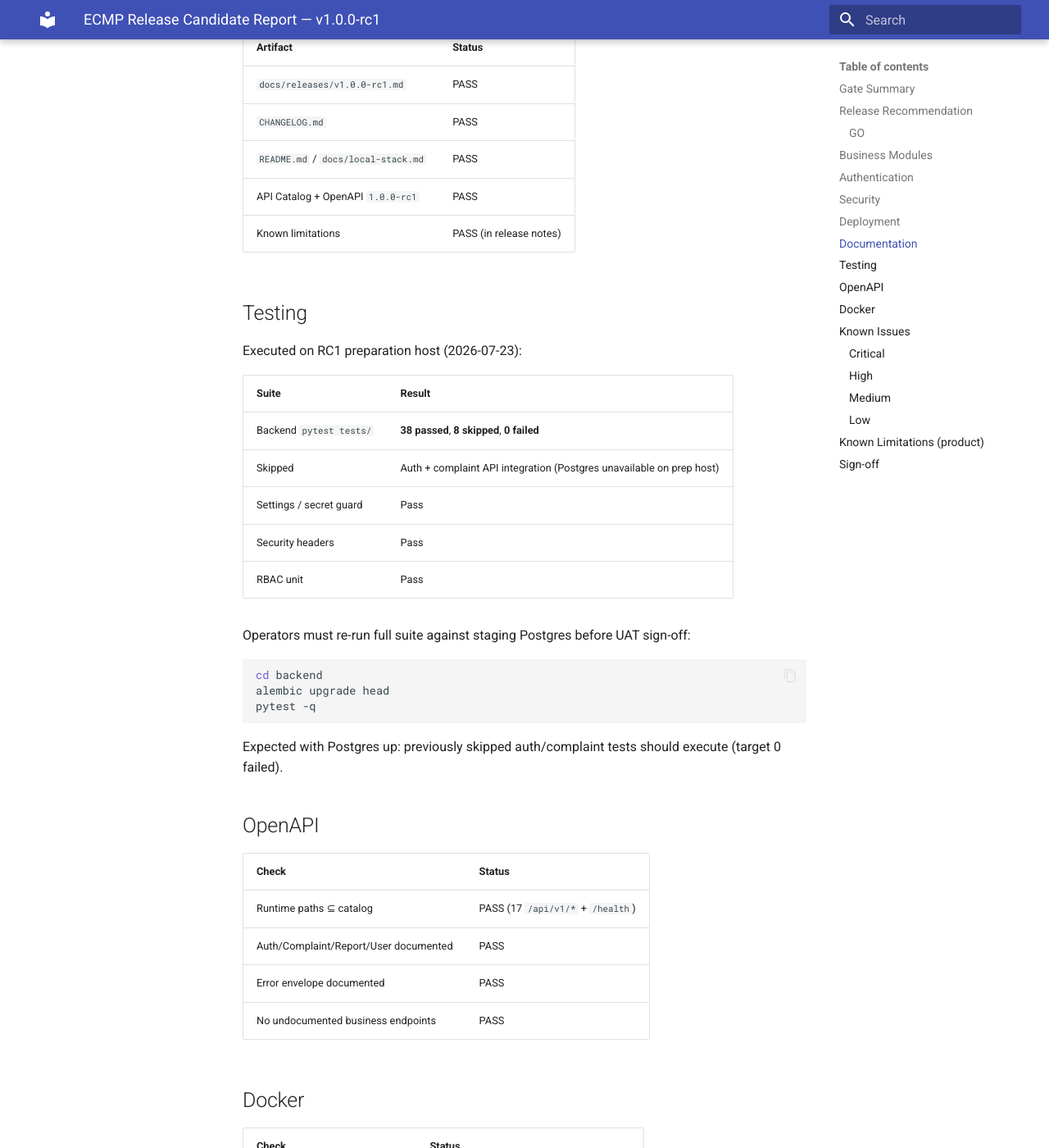
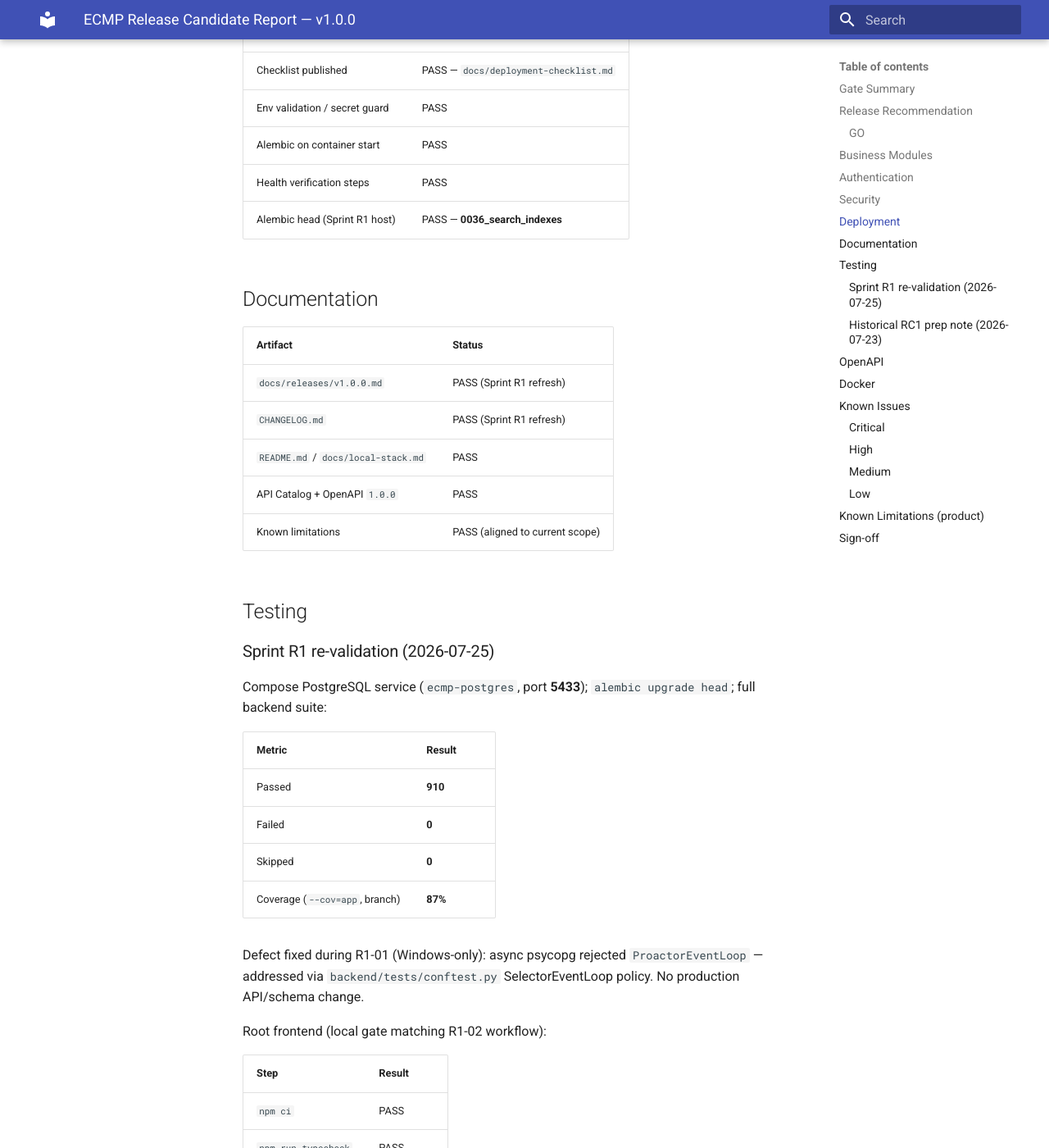
Before and after one commit to ribaxhut-sys/ECMP, an MkDocs documentation site: the page built from docs/releases/RC1_REPORT.md, in a window 1280 px wide and 1400 px high, scrolled down 3020 px. Shown: the whole window at 82% size. Built offline with MkDocs 1.6.1 and Material for MkDocs 9.7.7, drawn with Linux system fonts in a browser that asks for light colours; some of the changed text lies outside the part shown.

Commit message:
docs(R1-03): refresh v1.0.0 release notes and RC gate report
Align capability scope and Postgres test evidence (910 passed, 87% coverage) without adding features.

Co-authored-by: Cursor <cursoragent@cursor.com>

````diff
--- a/docs/releases/RC1_REPORT.md
+++ b/docs/releases/RC1_REPORT.md
@@ -1,12 +1,12 @@
-# ECMP Release Candidate Report — v1.0.0-rc1
+# ECMP Release Candidate Report — v1.0.0
 
 | Field | Value |
 |---|---|
 | ID | RC-RPT-001 |
-| Version | **1.0.0-rc1** |
-| Date | 2026-07-23 |
-| Task | PHASE-12 / TASK-014 |
-| Scope | Foundation stack (`backend/`, `frontend/`, Compose) — **no new features** |
+| Version | **1.0.0** (originally prepared as **1.0.0-rc1**) |
+| Date | 2026-07-25 |
+| Task | Sprint R1 / R1-01–R1-03 (re-validation); originally PHASE-12 / TASK-014 |
+| Scope | Foundation stack (`backend/`, `frontend/`, Compose) — **no new features in Sprint R1** |
 
 ## Gate Summary
 
@@ -17,15 +17,16 @@
 | Security | **PASS** |
 | Deployment | **PASS** |
 | Documentation | **PASS** |
-| Testing | **PASS** (unit/guard; integration skipped when Postgres unavailable) |
+| Testing | **PASS** (full suite vs Compose PostgreSQL — Sprint R1) |
 | OpenAPI | **PASS** |
 | Docker | **PASS** |
+| Root Frontend CI | **PASS** (npm ci · typecheck · build — Sprint R1-02) |
 
 ## Release Recommendation
 
 ### **GO**
 
-ECMP **v1.0.0-rc1** is ready for **staging / UAT**.
+ECMP **v1.0.0** remains **GO** for Production after Sprint R1 re-validation.
 
 Code freeze remains in effect: critical/high fixes and documentation only.
 
@@ -35,14 +36,20 @@ Code freeze remains in effect: critical/high fixes and documentation only.
 
 | Module | Status | Notes |
 |---|---|---|
-| Complaints | PASS | CRUD + audit |
+| Complaints | PASS | CRUD + domain processing + search |
 | Assignment | PASS | Supervisor + history |
-| Escalation | PASS | Supervisor + history |
-| Timeline | PASS | Immutable read |
-| Reporting | PASS | summary / by-status / by-branch |
-| User Management | PASS | bcrypt; hash never exposed |
+| Escalation | PASS | Supervisor + history + review/closure |
+| Resolutions / Appointments | PASS | Resolution + appointment lifecycle |
+| Timeline | PASS | Complaint + activity timeline |
+| Queue | PASS | Queues / tickets / counters |
+| SLA | PASS | Complaint SLA + policies |
+| Attachments | PASS | Aggregate-bound attachments |
+| Notifications | PASS | Templates + queue |
+| Reporting / KPI / Dashboard | PASS | Aggregates + panels |
+| User Management / IAM | PASS | Users + roles/permissions/scopes |
+| Settings / Audit / Branches | PASS | Platform support APIs |
 
-No TODO/FIXME in `backend/` or `frontend/src`. No schema/API additions in this task.
+No schema/API additions in Sprint R1 tasks.
 
 ## Authentication
 
@@ -50,7 +57,7 @@ No TODO/FIXME in `backend/` or `frontend/src`. No schema/API additions in this t
 |---|---|
 | Login (bcrypt) | PASS |
 | JWT access 15m | PASS |
-| Refresh 7d + rotation | PASS |
+| Refresh 7d + rotate | PASS |
 | Logout revoke | PASS |
 | `/auth/me` | PASS |
 | Dashboard without `NEXT_PUBLIC_ACCESS_TOKEN` | PASS |
@@ -75,47 +82,61 @@ No TODO/FIXME in `backend/` or `frontend/src`. No schema/API additions in this t
 | Env validation / secret guard | PASS |
 | Alembic on container start | PASS |
 | Health verification steps | PASS |
+| Alembic head (Sprint R1 host) | PASS — **0036_search_indexes** |
 
 ## Documentation
 
 | Artifact | Status |
 |---|---|
-| `docs/releases/v1.0.0-rc1.md` | PASS |
-| `CHANGELOG.md` | PASS |
+| `docs/releases/v1.0.0.md` | PASS (Sprint R1 refresh) |
+| `CHANGELOG.md` | PASS (Sprint R1 refresh) |
 | `README.md` / `docs/local-stack.md` | PASS |
-| API Catalog + OpenAPI `1.0.0-rc1` | PASS |
-| Known limitations | PASS (in release notes) |
+| API Catalog + OpenAPI `1.0.0` | PASS |
+| Known limitations | PASS (aligned to current scope) |
 
 ## Testing
 
-Executed on RC1 preparation host (2026-07-23):
+### Sprint R1 re-validation (2026-07-25)
 
-| Suite | Result |
+Compose PostgreSQL service (`ecmp-postgres`, port **5433**); `alembic upgrade head`; full backend suite:
+
+| Metric | Result |
 |---|---|
-| Backend `pytest tests/` | **38 passed**, **8 skipped**, **0 failed** |
-| Skipped | Auth + complaint API integration (Postgres unavailable on prep host) |
-| Settings / secret guard | Pass |
-| Security headers | Pass |
-| RBAC unit | Pass |
+| Passed | **910** |
+| Failed | **0** |
+| Skipped | **0** |
+| Coverage (`--cov=app`, branch) | **87%** |
 
-Operators must re-run full suite against staging Postgres before UAT sign-off:
+Defect fixed during R1-01 (Windows-only): async psycopg rejected `ProactorEventLoop` — addressed via `backend/tests/conftest.py` SelectorEventLoop policy. No production API/schema change.
+
+Root frontend (local gate matching R1-02 workflow):
+
+| Step | Result |
+|---|---|
+| `npm ci` | PASS |
+| `npm run typecheck` | PASS |
+| `npm run build` | PASS |
+
+### Historical RC1 prep note (2026-07-23)
+
+Earlier RC1 host run: **38 passed**, **8 skipped**, **0 failed** (auth/complaint integration skipped when Postgres unavailable). Superseded by Sprint R1 evidence above.
 
 ```bash
 cd backend
+# Compose Postgres on host port 5433 by default
+set POSTGRES_HOST=localhost
+set POSTGRES_PORT=5433
 alembic upgrade head
-pytest -q
+pytest -q --cov=app --cov-report=term
 ```
-
-Expected with Postgres up: previously skipped auth/complaint tests should execute (target 0 failed).
 
 ## OpenAPI
 
 | Check | Status |
 |---|---|
-| Runtime paths ⊆ catalog | PASS (17 `/api/v1/*` + `/health`) |
-| Auth/Complaint/Report/User documented | PASS |
+| Runtime routers wired in `backend/app/api/router.py` | PASS |
+| Auth/Complaint/Queue/SLA/Attachment/Notification/IAM documented | PASS |
 | Error envelope documented | PASS |
-| No undocumented business endpoints | PASS |
 
 ## Docker
 
@@ -137,12 +158,12 @@ Expected with Postgres up: previously skipped auth/complaint tests should execut
 
 ### High
 
-- None blocking RC1 GO
+- None blocking GO
 
 ### Medium
 
-- Foundation frontend has no dedicated Vitest suite yet (dashboard states covered by UI components; CI gate lives on `implementation/` track)
-- Role→permission SoT still code-defined (`rbac.py`) pending API-062
+- Foundation frontend CI is minimal (typecheck + build only; no Vitest/Playwright by design — Sprint R1-02)
+- Role→permission SoT still code-seeded (`rbac` / IAM seeds) pending API-062
 
 ### Low
 
@@ -152,14 +173,14 @@ Expected with Postgres up: previously skipped auth/complaint tests should execut
 ## Known Limitations (product)
 
 - No MFA, SSO/OAuth, LDAP, password reset, social login
-- No email / WebSocket notifications
+- No external email/WebSocket push channels beyond notification queue APIs
 - No mobile client
 - No Customer Master write-back
-- No SLA engine / broker-backed enterprise events in this stack
+- No broker-backed enterprise event bus in this Compose stack
 
 ## Sign-off
 
 | Role | Decision |
 |---|---|
-| Engineering (RC prep) | **GO** for staging/UAT |
+| Engineering (Sprint R1) | **GO** — Postgres integration suite green; root frontend CI added |
 | Security / Ops | Confirm vault secrets + TLS before shared env promote |
--- a/docs/releases/v1.0.0.md
+++ b/docs/releases/v1.0.0.md
@@ -3,27 +3,37 @@
 | Field | Value |
 |---|---|
 | Version | **1.0.0** |
-| Date | 2026-07-23 |
+| Date | 2026-07-25 |
 | Track | Foundation stack (`backend/`, `frontend/`, `database/`, Compose) |
 | Status | Production |
-| Task | PHASE-13 / TASK-016 |
+| Task | Sprint R1 / R1-03 (refresh); originally PHASE-13 / TASK-016 |
 
 ## Summary
 
-First Production release of the ECMP foundation stack. Promoted from **v1.0.0-rc1**
-with version bump, deployment execution, validation, monitoring, and rollback package.
-**No new features. No architecture changes. No database redesign.**
+Production release of the ECMP foundation stack at **v1.0.0**. Sprint R1 refreshes
+scope and test evidence against the current codebase (Alembic head **0036**, backend
+integration suite on Compose PostgreSQL). **No new features introduced by Sprint R1.**
 
 ## Included Capabilities
 
 - **Authentication** — `POST /api/v1/auth/login|refresh|logout`, `GET /api/v1/auth/me`
-- **Complaints** — create, list, get, update (API-201..204)
+- **Complaints** — create, list, get, update, search, status/close (API-201..204 + domain)
 - **Assignment** — assign/reassign with history (API-205..206)
-- **Escalation** — escalate with history (API-207..208)
-- **Timeline** — immutable event read (API-209)
-- **Reporting** — summary, by-status, by-branch (API-210..212)
-- **User management** — create/list/get/update/status (API-213..217)
-- **Dashboard** — login, logout, live report/complaint panels, RBAC quick actions
+- **Escalation** — escalate with history; escalation review/closure
+- **Resolutions** — resolution / final-resolution paths
+- **Appointments** — schedule, check-in, complete, no-show
+- **Timeline** — complaint timeline + activity timeline (`/api/v1/timeline`)
+- **Queue** — queues, tickets, counters (queue-service)
+- **SLA** — complaint SLA + policies (`/api/v1/sla/policies`)
+- **Attachments** — aggregate-bound attachment APIs
+- **Notifications** — templates + notification queue
+- **Search** — complaint search with indexed support
+- **Reporting / KPI / Dashboard** — summary, by-status, by-branch, KPI panels
+- **User management** — create/list/get/update/status
+- **IAM** — roles, permissions, role↔permission, user↔roles, data scopes
+- **Branches / Customers** — reference list APIs
+- **Settings / Audit** — runtime settings + audit query
+- **Dashboard UI** — login/logout, complaints, queue, resolutions, attachments, settings, RBAC-gated actions
 
 ## Security
 
@@ -50,13 +60,26 @@ Inherited from RC1; unchanged for Production:
 
 - No MFA / SSO / OAuth / OIDC / LDAP
 - No password reset / social login
-- No email / WebSocket / push notification
+- No email / WebSocket / push notification delivery channels beyond in-app queue
 - No mobile client
 - No Customer Master write-back (ECMP is not Customer Master SoR)
-- Role→permission mapping is code-side until Core Platform API-062
-- Attachment upload / export APIs out of scope
-- SLA engine and broker-backed events out of scope
+- Role→permission mapping remains code-seeded until Core Platform API-062 SoT promotion
+- Broker-backed enterprise event bus out of scope for this Compose stack
 - Combined health probe: `GET /health` (liveness + DB readiness)
+
+## Test Evidence (Sprint R1)
+
+Executed 2026-07-25 against Compose PostgreSQL (`postgres:16-alpine`, host port **5433**):
+
+| Metric | Result |
+|---|---|
+| Passed | **910** |
+| Failed | **0** |
+| Skipped | **0** |
+| Coverage (`app`) | **87%** (branch coverage enabled) |
+| Alembic | `upgrade head` → **0036_search_indexes** |
+
+Root frontend gate (local): `npm ci` · `npm run typecheck` · `npm run build` — **PASS**.
 
 ## Deployment Notes
 
@@ -72,7 +95,11 @@ Inherited from RC1; unchanged for Production:
 
 ## Related Artifacts
 
-- OpenAPI: `07 API Catalog/openapi/complaint-service.v1.yaml` (`info.version: 1.0.0`)
+- OpenAPI: `07 API Catalog/openapi/` (`complaint-service.v1.yaml` `info.version: 1.0.0`)
 - Changelog: `CHANGELOG.md`
+- RC2 notes (hardening): `docs/releases/v1.0.0-rc2.md`
+- RC gate report: `docs/releases/RC1_REPORT.md` (Sprint R1 re-validation)
+- Smoke (RC2): `docs/releases/SMOKE_TEST_REPORT_v1.0.0-rc2.md`
+- UAT accounts: `docs/releases/UAT_ACCOUNTS_v1.0.0.md`
 - Production report: `docs/releases/PRODUCTION_DEPLOYMENT_REPORT.md`
-- Prior RC: `docs/releases/v1.0.0-rc1.md`
+- Prior RC notes: `docs/releases/v1.0.0-rc1.md`
````
